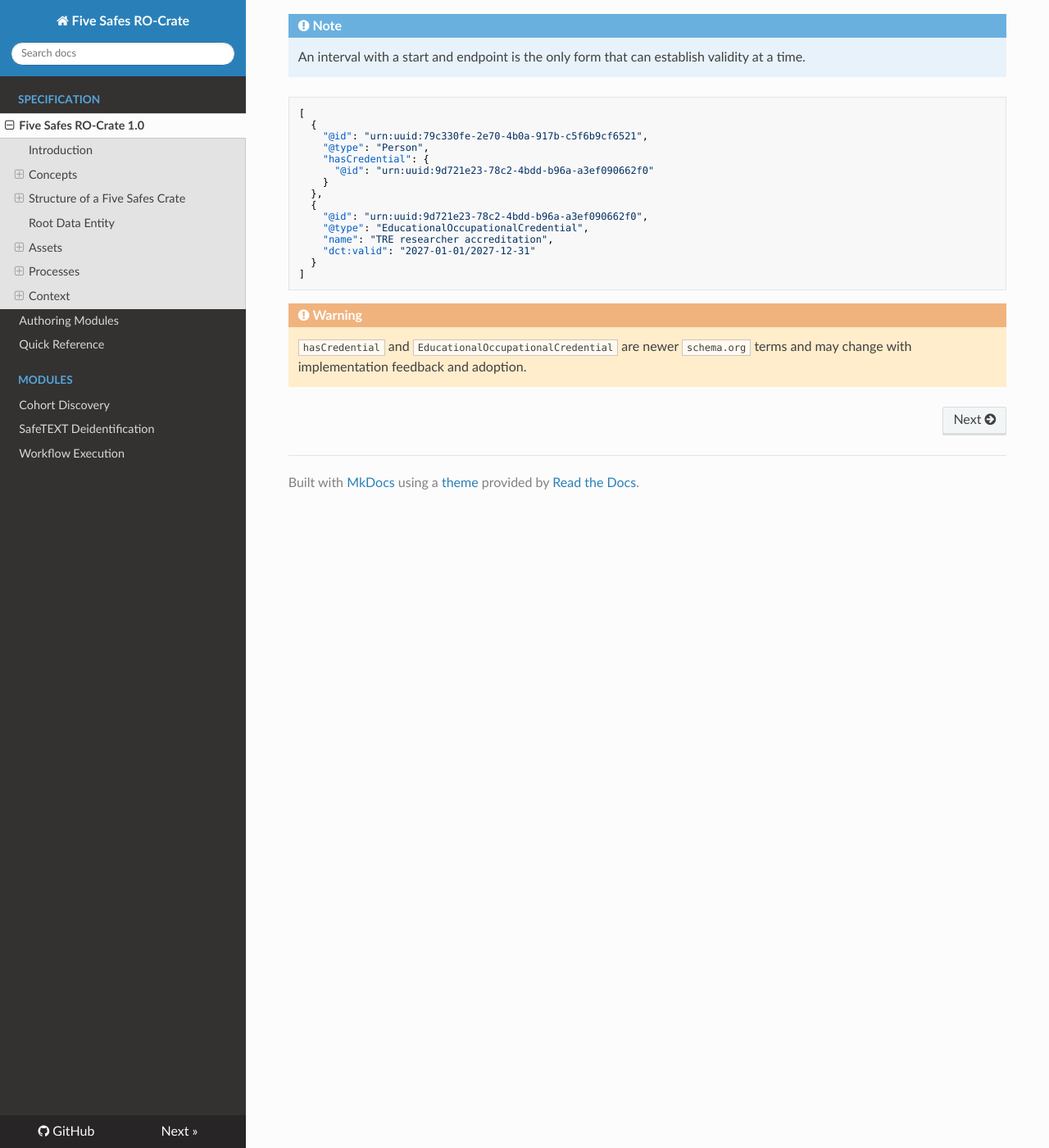
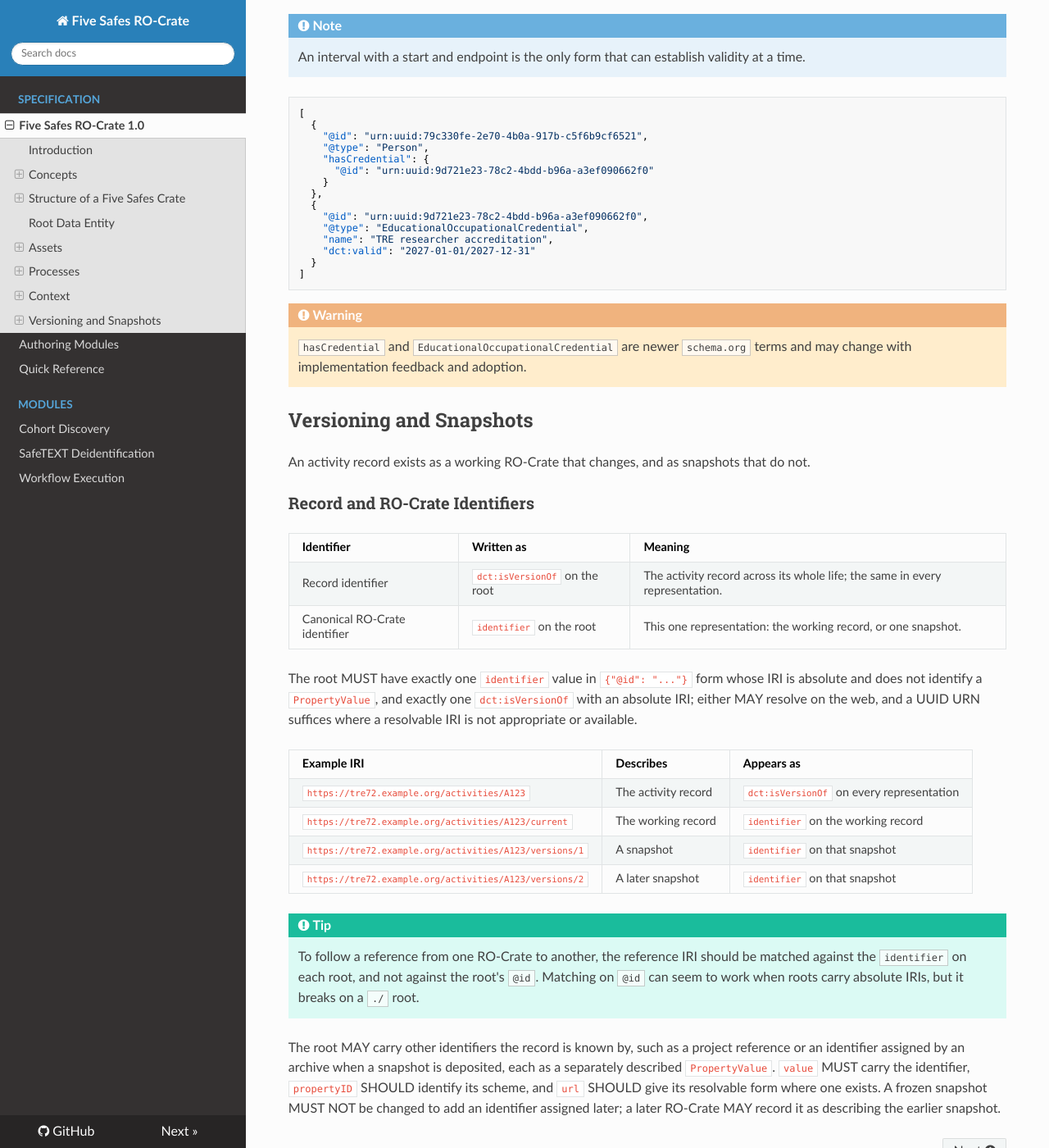
Before and after one commit to eScienceLab/Five-Safes-RO-Crate, an MkDocs documentation site: the page built from docs/index.md, in a window 1280 px wide and 1400 px high, scrolled down 18919 px. Shown: the whole window at 82% size. Built offline with MkDocs 1.6.1, drawn with Linux system fonts in a browser that asks for light colours; nearby versions of some CDN libraries; some of the changed text lies outside the part shown.

Commit message:
docs: versioning and snapshots

```diff
--- a/docs/index.md
+++ b/docs/index.md
@@ -723,3 +723,28 @@ A producer MUST NOT infer a missing endpoint, and `dct:valid` MUST be omitted wh
 
 !!! warning
     `hasCredential` and `EducationalOccupationalCredential` are newer `schema.org` terms and may change with implementation feedback and adoption.
+
+## Versioning and Snapshots
+
+An activity record exists as a working RO-Crate that changes, and as snapshots that do not.
+
+### Record and RO-Crate Identifiers
+
+| Identifier | Written as | Meaning |
+|---|---|---|
+| Record identifier | `dct:isVersionOf` on the root | The activity record across its whole life; the same in every representation. |
+| Canonical RO-Crate identifier | `identifier` on the root | This one representation: the working record, or one snapshot. |
+
+The root MUST have exactly one `identifier` value in `{"@id": "..."}` form whose IRI is absolute and does not identify a `PropertyValue`, and exactly one `dct:isVersionOf` with an absolute IRI; either MAY resolve on the web, and a UUID URN suffices where a resolvable IRI is not appropriate or available.
+
+| Example IRI | Describes | Appears as |
+|---|---|---|
+| `https://tre72.example.org/activities/A123` | The activity record | `dct:isVersionOf` on every representation |
+| `https://tre72.example.org/activities/A123/current` | The working record | `identifier` on the working record |
+| `https://tre72.example.org/activities/A123/versions/1` | A snapshot | `identifier` on that snapshot |
+| `https://tre72.example.org/activities/A123/versions/2` | A later snapshot | `identifier` on that snapshot |
+
+!!! tip
+    To follow a reference from one RO-Crate to another, the reference IRI should be matched against the `identifier` on each root, and not against the root's `@id`.  Matching on `@id` can seem to work when roots carry absolute IRIs, but it breaks on a `./` root.
+
+The root MAY carry other identifiers the record is known by, such as a project reference or an identifier assigned by an archive when a snapshot is deposited, each as a separately described `PropertyValue`. `value` MUST carry the identifier, `propertyID` SHOULD identify its scheme, and `url` SHOULD give its resolvable form where one exists. A frozen snapshot MUST NOT be changed to add an identifier assigned later; a later RO-Crate MAY record it as describing the earlier snapshot.
```
Also changed, not shown: other parts of docs/index.md (+1 -1 lines).
